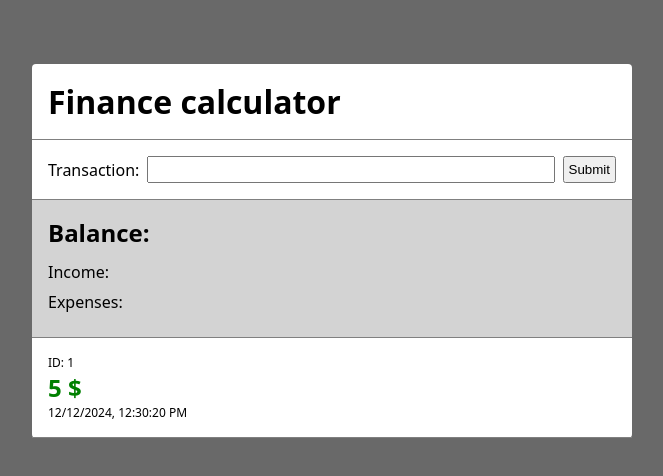
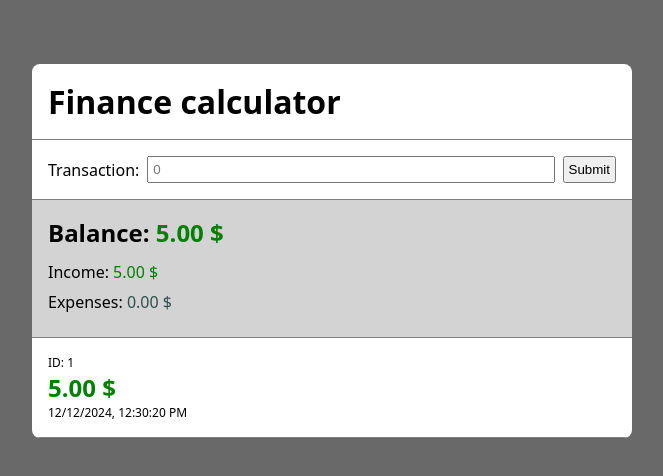
Before and after one commit to dai60/finances, a website: page src/index.html in a window 1280 px wide. Both pictures are taken after typing "5" into the empty fields and a click on the input "Submit". Shown: the whole page, without its empty margins (308-971 px from the left). Drawn offline with nearby package versions, Linux system fonts and the light colour scheme; files that its build step writes are made by us from their sources.

Commit message:
calculate balance

```diff
--- a/src/index.html
+++ b/src/index.html
@@ -14,13 +14,13 @@
         <h1>Finance calculator</h1>
         <form id="transaction-form">
             <label for="transaction">Transaction:</label>
-            <input id="transaction" name="transaction" type="number" step="0.01">
+            <input id="transaction" name="transaction" type="number" step="0.01" placeholder="0">
             <input type="submit" value="Submit">
         </form>
         <div class="balance">
-            <h2>Balance: <span id="current-balance"></span></h2>
-            <p>Income: <span id="income"></span></p>
-            <p>Expenses: <span id="expenses"></span></p>
+            <h2>Balance: <span class="neutral" id="current-balance"></span></h2>
+            <p>Income: <span class="neutral" id="income"></span></p>
+            <p>Expenses: <span class="neutral" id="expenses"></span></p>
         </div>
         <div class="transaction-list"></div>
     </main>
--- a/src/sass/main.scss
+++ b/src/sass/main.scss
@@ -14,7 +14,8 @@ h1, h2, p {
 
 main {
     background-color: white;
-    border-radius: 0.25rem;
+    border-radius: 0.5rem;
+    overflow: hidden;
 
     max-width: 600px;
     margin: 4rem auto;
@@ -52,6 +53,8 @@ main {
     }
 
     .transaction-list {
+        display: flex;
+        flex-direction: column-reverse;
 
         & > div {
             padding: 1rem;
@@ -64,6 +67,10 @@ main {
     }
 }
 
+.neutral {
+    color: darkslategray;
+}
+
 .positive {
     color: green;
 }
--- a/src/script.js
+++ b/src/script.js
@@ -6,7 +6,7 @@ document.getElementById("transaction-form").addEventListener("submit", function
     const value = Number(input.value);
 
     addTransaction(value);
-    updateTransactions();
+    updateHtml();
 
     event.target.reset();
 });
@@ -17,15 +17,65 @@ function addTransaction(amount) {
     transactions.push({ id, amount, date });
 }
 
+function calculateBalance() {
+    let current = 0;
+    let income = 0;
+    let expenses = 0;
+    for (const transaction of transactions) {
+        const amount = transaction.amount;
+        current += amount;
+        if (amount >= 0) {
+            income += amount;
+        }
+        else {
+            expenses += amount;
+        }
+    }
+    return { current, income, expenses };
+}
+
+function updateHtml() {
+    updateBalance(calculateBalance());
+    updateTransactions();
+}
+
+function updateBalance(balance) {
+    updateSpan("current-balance", balance.current);
+    updateSpan("income", balance.income);
+    updateSpan("expenses", balance.expenses);
+}
+
+function updateSpan(id, amount) {
+    const span = document.getElementById(id);
+    span.classList.remove("neutral", "positive", "negative");
+    if (amount > 0) {
+        span.classList.add("positive");
+    }
+    else if (amount === 0) {
+        span.classList.add("neutral");
+    }
+    else {
+        span.classList.add("negative");
+    }
+    span.textContent = `${amount.toFixed(2)} $`;
+}
+
 function updateTransactions() {
     const list = document.querySelector(".transaction-list");
     const elements = [];
 
     for (const transaction of transactions) {
-        const color = transaction.amount >= 0 ? "positive" : "negative";
+        let color = "neutral";
+        if (transaction.amount > 0) {
+            color = "positive";
+        }
+        else if (transaction.amount < 0) {
+            color = "negative";
+        }
+
         const children = [
             `<p class="id">ID: ${transaction.id}</p>`,
-            `<h2 class="${color}">${transaction.amount} $</h2>`,
+            `<h2 class="${color}">${transaction.amount.toFixed(2)} $</h2>`,
             `<p class="date">${transaction.date.toLocaleString()}</p>`
         ];
         const div = `<div>${children.join("\n")}</div>`;
@@ -34,3 +84,5 @@ function updateTransactions() {
 
     list.innerHTML = elements.join("\n");
 }
+
+updateHtml();
```
